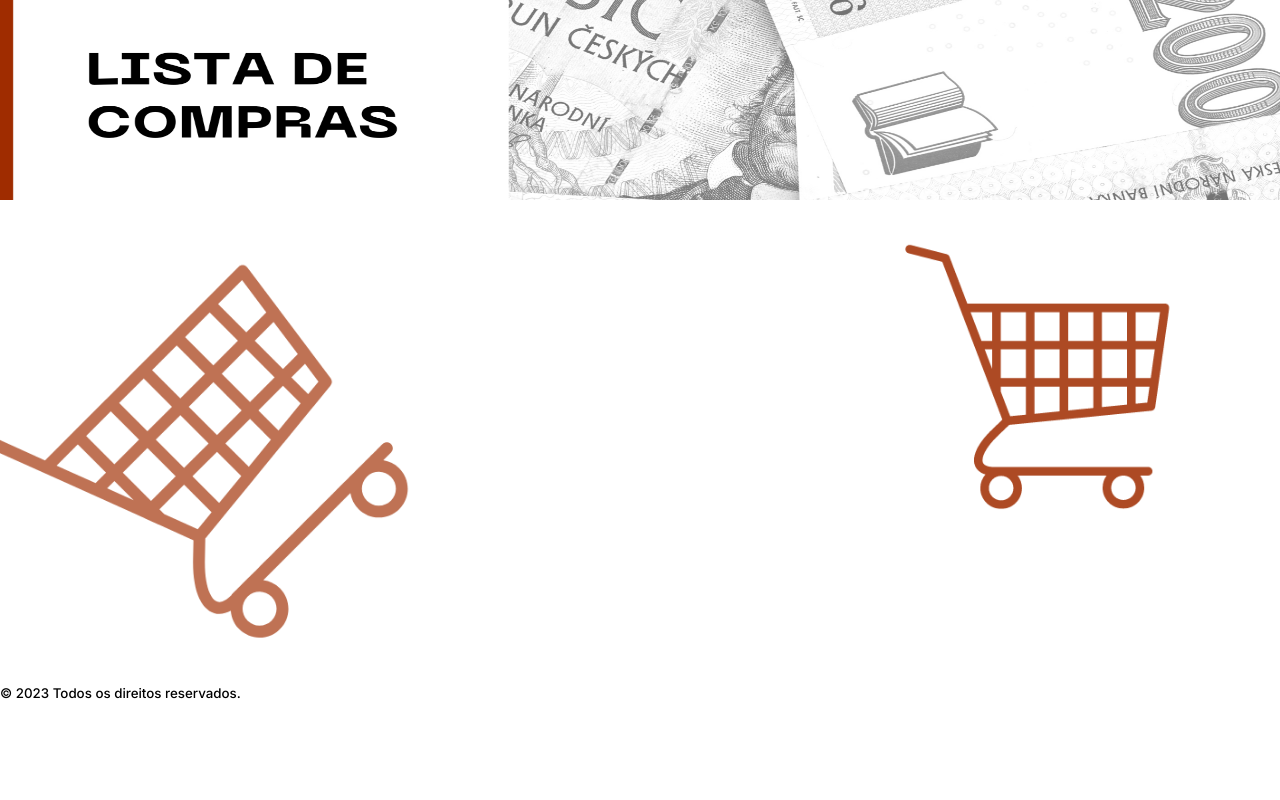
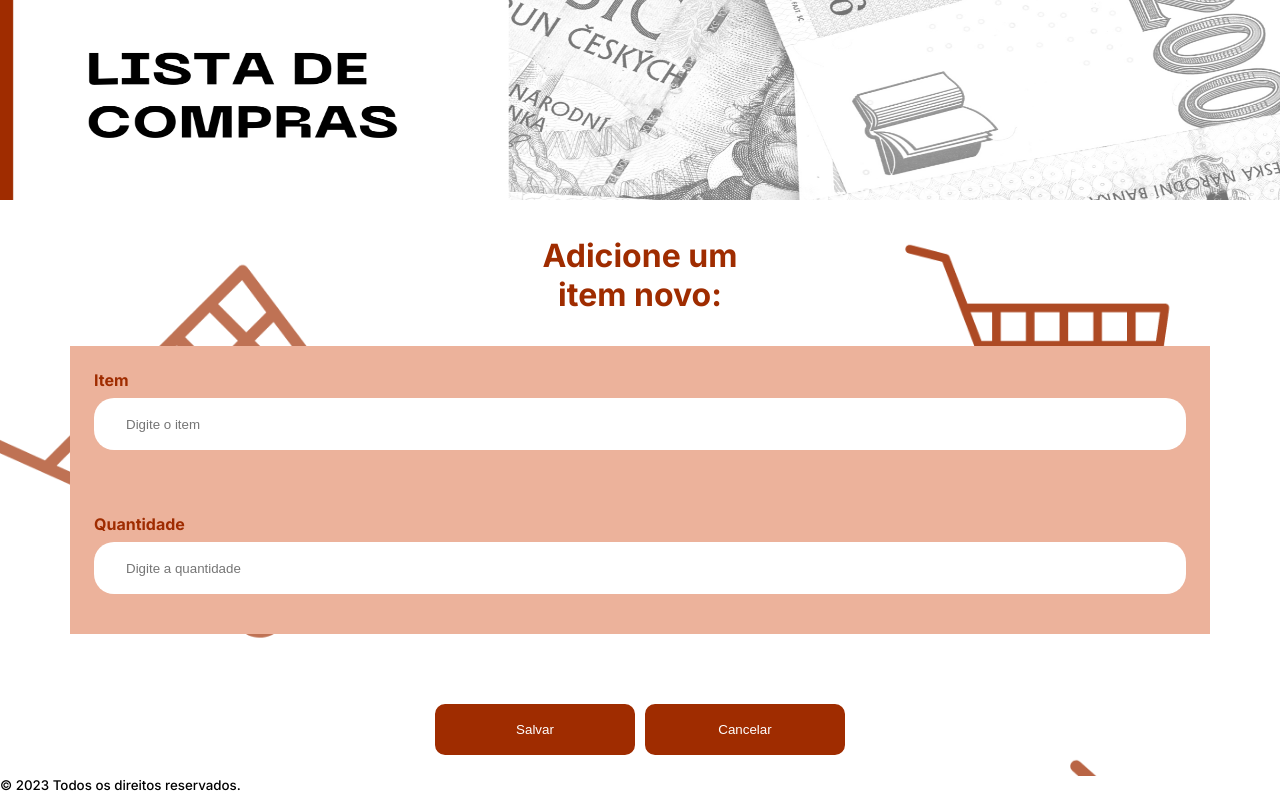
Before and after one commit to Jhuliani/lista-projeto-angular2, an Angular app in the folder lista/: page /itens/editaritem/1 in a window 1280 px wide. Before the commit this address led to /. Built offline with nearby package versions, Linux system fonts and the light colour scheme; no server answers.

Commit message:
botao editar

```diff
--- a/lista/backend/db.json
+++ b/lista/backend/db.json
@@ -1,69 +1,14 @@
 {
   "itens": [
     {
-      "id": 1,
-      "nome": "Batata",
-      "quantidade": "3"
+      "nome": "teste",
+      "quantidade": "2",
+      "id": 11
     },
     {
-      "id": 1,
-      "nome": "Banana",
-      "quantidade": "3 kg"
-    },
-    {
-      "id": 1,
-      "nome": "Pasta de dente",
-      "quantidade": "2"
-    },
-    {
-      "nome": "",
-      "quantidade": "",
-      "id": 2
-    },
-    {
-      "nome": "",
-      "quantidade": "",
-      "id": 3
-    },
-    {
-      "nome": "",
-      "quantidade": "",
-      "id": 4
-    },
-    {
-      "nome": "",
-      "quantidade": "",
-      "id": 5
-    },
-    {
-      "nome": "",
-      "quantidade": "",
-      "id": 6
-    },
-    {
-      "nome": "testinho",
-      "quantidade": "2",
-      "id": 7
-    },
-    {
-      "nome": "frango",
-      "quantidade": "2kg",
-      "id": 8
-    },
-    {
-      "nome": "queijo",
-      "quantidade": "25",
-      "id": 9
-    },
-    {
-      "nome": "maçã",
-      "quantidade": "2kg",
-      "id": 10
-    },
-    {
-      "nome": "dwdede",
-      "quantidade": "dfrfr",
-      "id": 11
+      "nome": "teste",
+      "quantidade": "03",
+      "id": 12
     }
   ]
 }
--- a/lista/src/app/app.module.ts
+++ b/lista/src/app/app.module.ts
@@ -11,6 +11,8 @@ import { FormsModule } from '@angular/forms';
 import { ListarItemComponent } from './componentes/itens/listar-item/listar-item.component';
 import { ItemComponent } from './componentes/itens/item/item.component';
 import { ExcluirItemComponent } from './componentes/itens/excluir-item/excluir-item.component';
+import { EditarItemComponent } from './componentes/itens/editar-item/editar-item.component';
+
 
 @NgModule({
   declarations: [
@@ -20,7 +22,8 @@ import { ExcluirItemComponent } from './componentes/itens/excluir-item/excluir-i
     CriarItemComponent,
     ListarItemComponent,
     ItemComponent,
-    ExcluirItemComponent
+    ExcluirItemComponent,
+    EditarItemComponent
   ],
   imports: [
     BrowserModule,
--- a/lista/src/app/componentes/itens/criar-item/criar-item.component.ts
+++ b/lista/src/app/componentes/itens/criar-item/criar-item.component.ts
@@ -1,13 +1,15 @@
-import { Component} from '@angular/core';
+import { Component } from '@angular/core';
 import { Router } from '@angular/router';
 import { ItemService } from '../item.service';
 import { Item } from './../item';
+
 
 @Component({
   selector: 'app-criar-item',
   templateUrl: './criar-item.component.html',
   styleUrls: ['./criar-item.component.css']
 })
+
 export class CriarItemComponent {
 
   constructor(
@@ -15,7 +17,7 @@ export class CriarItemComponent {
     private router: Router
 ) { }
 
-  item: Item = {
+ item: Item = {
     nome: '',
     quantidade: ''
   }
--- /dev/null
+++ b/lista/src/app/componentes/itens/editar-item/editar-item.component.css
@@ -0,0 +1,49 @@
+.acoes {
+  display: flex;
+  justify-content: center;
+  align-items: center;
+  align-content: center;
+}
+
+.botao {
+  margin: 5px;
+  margin-top: 70px;
+  width: 200px;
+}
+
+.criar-itens {
+  padding: 1rem 0;
+}
+
+.criar-itens form {
+  background: #ecb29b;
+
+  border: none;
+
+  display: flex;
+  flex-direction: column;
+
+  padding: 1.5rem;
+}
+
+.criar-itens form label {
+  color: #9f2c00;
+  font-weight: bold;
+  margin: 0 0 0rem;
+}
+
+.criar-itens form .input {
+  border: none;
+  height: 20px;
+  padding: 1rem 2rem;
+  border-radius: 20px;
+  margin: 0.5rem 0 1rem;
+}
+
+
+.criar-itens form .textarea {
+  border: none;
+  padding: 1rem 1rem;
+  border-radius: 20px;
+  margin: 0.5rem 0 1rem;
+}
--- /dev/null
+++ b/lista/src/app/componentes/itens/editar-item/editar-item.component.html
@@ -0,0 +1,30 @@
+<section class="container criar-itens ff-inter">
+  <header class="header">
+      <h2>Adicione um <br> item novo:</h2>
+  </header>
+
+  <form>
+    <label for="item">Item</label>
+    <input
+      type="textarea"
+      class="input"
+      id="item"
+      name="item"
+      placeholder="Digite o item"
+      [(ngModel)]="item.nome">
+    </form>
+    <form>
+      <label for="quantidade">Quantidade</label>
+      <input
+        type="text"
+        class="input"
+        id="quantidade"
+        name="quantidade"
+        placeholder="Digite a quantidade"
+        [(ngModel)]="item.quantidade">
+  </form>
+  <div class="acoes">
+    <button (click)="editarItem()" class="botao">Salvar</button>
+    <button (click)="cancelar()" class="botao">Cancelar</button>
+</div>
+</section>
--- /dev/null
+++ b/lista/src/app/componentes/itens/editar-item/editar-item.component.ts
@@ -0,0 +1,42 @@
+import { Component} from '@angular/core';
+import { ActivatedRoute, Router } from '@angular/router';
+import { ItemService } from '../item.service';
+import { Item } from './../item';
+
+@Component({
+  selector: 'app-editar-item',
+  templateUrl: './editar-item.component.html',
+  styleUrls: ['./editar-item.component.css']
+})
+export class EditarItemComponent {
+  item: Item = {
+    nome: '',
+    quantidade: ''
+}
+
+constructor(
+  private service: ItemService,
+  private router: Router,
+  private route: ActivatedRoute
+) { }
+
+ngOnInit(): void {
+  const id = this.route.snapshot.paramMap.get('id')
+  this.service.buscarPorId(parseInt(id!)).subscribe((item) => {
+      this.item = item
+})
+}
+
+editarItem() {
+  this.service.editar(this.item).subscribe(() => {
+      this.router.navigate(['/listarItem'])
+})
+}
+
+cancelar() {
+  this.router.navigate(['/listarItem'])
+}
+
+
+
+}
--- a/lista/src/app/componentes/itens/excluir-item/excluir-item.component.css
+++ b/lista/src/app/componentes/itens/excluir-item/excluir-item.component.css
@@ -0,0 +1,66 @@
+.modal {
+  background: #fff;
+  min-width: 360px;
+  min-height: 150px;
+  position: fixed;
+  left: 50%;
+  padding: 24px;
+  top: 50%;
+  transform: translate(-50%, -50%);
+  z-index: 11;
+  font-size: 1.5rem;
+  text-align: center;
+  padding-top: 50px;
+}
+
+.overlay {
+  background: #000;
+  height: 100vh;
+  left: 0;
+  opacity: 0.5;
+  position: fixed;
+  top: 0;
+  width: 100vw;
+  z-index: 10;
+}
+
+.acoes {
+  display: flex;
+  justify-content: center;
+  align-items: center;
+  align-content: center;
+  margin-top: 30px;
+}
+
+.botao {
+  margin: 5px;
+  margin-top: 70px;
+  width: 200px;
+}
+
+.botao-cancelar {
+  border: none;
+  cursor: pointer;
+  margin-right: 10px;
+  margin-top: 10px;
+}
+
+.botao-excluir {
+  border: none;
+  cursor: pointer;
+  margin-left: 5px;
+  margin-top: 10px;
+}
+
+.excluir-pensamentos {
+  padding: 10rem 0;
+}
+
+@media screen and (max-width: 548px) {
+  .modal {
+    width: 90%;
+    min-width: 90%;
+    padding: 50px 12px 24px;
+    font-size: 1.2rem;
+  }
+}
--- a/lista/src/app/componentes/itens/excluir-item/excluir-item.component.html
+++ b/lista/src/app/componentes/itens/excluir-item/excluir-item.component.html
@@ -1 +1,10 @@
-<p>excluir-item works!</p>
+<section class="container excluir-pensamentos ff-inter">
+  <div class="modal">
+      <p>O item será deletado. <br/> Confirma a exclusão?</p>
+      <div class="acoes">
+          <button class="botao botao-excluir" (click)="excluirItem()">Excluir</button>
+          <button class="botao botao-cancelar" (click)="cancelar()">Cancelar</button>
+      </div>
+  </div>
+  <div class="overlay"></div>
+</section>
--- a/lista/src/app/componentes/itens/excluir-item/excluir-item.component.ts
+++ b/lista/src/app/componentes/itens/excluir-item/excluir-item.component.ts
@@ -1,4 +1,7 @@
 import { Component } from '@angular/core';
+import { ActivatedRoute, Router } from '@angular/router';
+import { Item } from '../item';
+import { ItemService } from '../item.service';
 
 @Component({
   selector: 'app-excluir-item',
@@ -7,4 +10,36 @@ import { Component } from '@angular/core';
 })
 export class ExcluirItemComponent {
 
+  constructor(
+    private service: ItemService,
+    private router: Router,
+    private route: ActivatedRoute
+) { }
+
+  ngOnInit(): void {
+    const id = this.route.snapshot.paramMap.get('id')
+    this.service.buscarPorId(parseInt(id!)).subscribe((item) => {
+        this.item = item
+    })
+  }
+
+  item: Item = {
+    id: 0,
+    nome: '',
+    quantidade: ''
+
+  }
+
+  excluirItem() {
+    if(this.item.id) {
+        this.service.excluir(this.item.id).subscribe(() => {
+            this.router.navigate(['/listarItem'])
+        })
+    }
+  }
+
+  cancelar() {
+    this.router.navigate(['/listarItem'])
+  }
+
 }
--- a/lista/src/app/componentes/itens/item.service.ts
+++ b/lista/src/app/componentes/itens/item.service.ts
@@ -20,4 +20,19 @@ export class ItemService {
     return this.http.post<Item>(this.API,item)
 }
 
+excluir(id: number): Observable<Item> {
+  const url = `${this.API}/${id}`
+  return this.http.delete<Item>(url)
 }
+
+buscarPorId(id: number): Observable<Item> {
+  const url = `${this.API}/${id}`
+  return this.http.get<Item>(url)
+}
+
+editar(item: Item): Observable<Item> {
+  const url = `${this.API}/${item.id}`
+  return this.http.put<Item>(url, item)
+}
+
+}
--- a/lista/src/app/componentes/itens/item/item.component.html
+++ b/lista/src/app/componentes/itens/item/item.component.html
@@ -3,10 +3,10 @@
     <p class="item">{{ item.nome }}</p>
     <p class="quantidade"><b>{{ item.quantidade }}</b></p>
     <div class="acoes">
-        <button class="botao-editar">
-            <img src="/assets/imagens/icone-editar.png" alt="Ícone de editar">
+        <button class="botao-editar" routerLink="/itens/editarItem/{{item.id}}">
+          <img src="/assets/imagens/icone-editar.png"  alt="Ícone de editar">
         </button>
-        <button class="botao-excluir">
-            <img src="/assets/imagens/icone-excluir.png" alt="Ícone de excluir">
-        </button>
+        <button class="botao-excluir" routerLink="/itens/excluirItem/{{item.id}}">
+          <img src="/assets/imagens/icone-excluir.png" alt="Ícone de excluir">
+      </button>
     </div>
```
Also changed, not shown: lista/src/app/app-routing.module.ts (+11 -1 lines), 1 other file (tests, documents, lock files or other folders).
